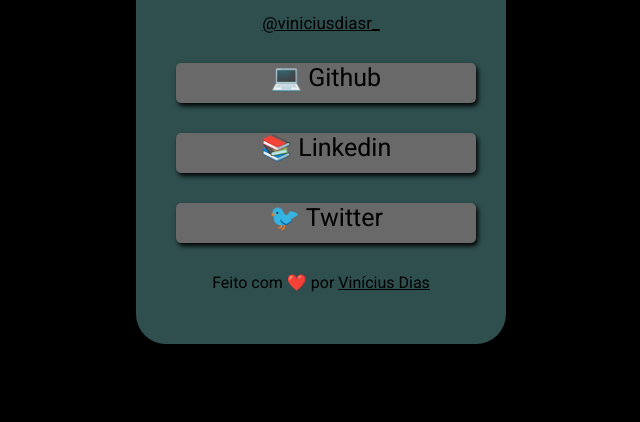
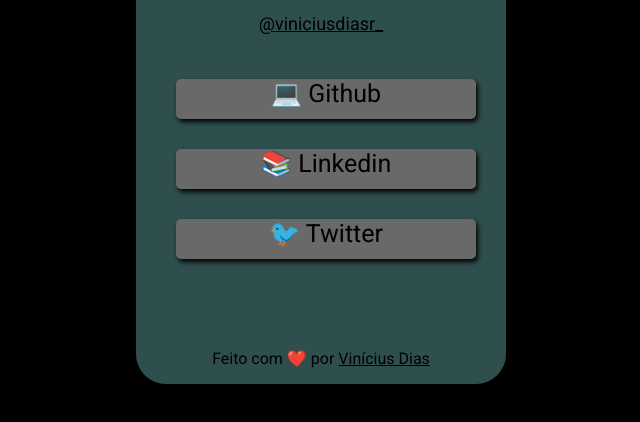
Before and after one commit to Viniddev/Linktree, a plain HTML site: page index.html in a window 1280 px wide. Shown: the part 264-686 px from the top of the page, without its empty margins (319-959 px from the left). Drawn offline with Linux system fonts and the light colour scheme.

Commit message:
atualização tamanho da tela

```diff
--- a/index.css
+++ b/index.css
@@ -6,23 +6,23 @@
 }
 h1{
     font-size: 40px;
-    margin-bottom: 5px;
+    margin-bottom: 10px;
     margin-top: 15px;
     text-decoration:none;
 }
 #instagram{
-    font-size: 17px;
-    cursor: pointer;
-    margin-top: 15px;
-    margin-bottom: 10px;
+    font-size: 18px;
     text-decoration: underline;
+}
+p{
+    margin-bottom: 45px;
 }
 #conteiner{
     text-align: center;
     background-color: darkslategrey;
     border-radius: 30px;
     width: 370px;
-    height: 600px;
+    height: 640px;
     position: absolute;
     left: 50%;
     transform: translate(-50%);
@@ -46,9 +46,6 @@
     transition: filter .5s;
     box-shadow: 2px 3px 5px rgba(0, 0, 0, 1)
 }
-a{
-    cursor: pointer;
-}
 img{
     margin-top: 25px;
     top: 40px;
@@ -59,6 +56,7 @@
     padding: 3px;
 }
 footer{
+    margin-top: 90px;
     margin-bottom: 10px;
 }
 li:hover{
```
Also changed, not shown: index.html (+2 -0 lines).
